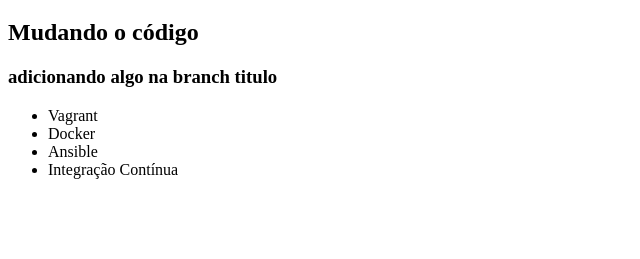
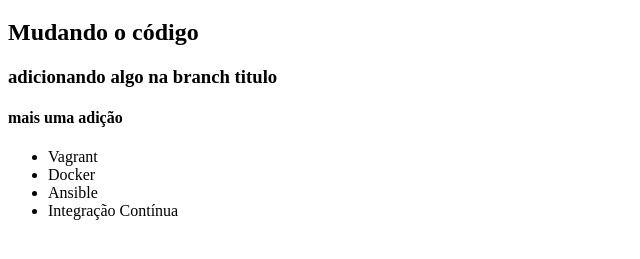
Before and after one commit to selenkko/teste, a plain HTML site: page index.html in a window 1280 px wide. Shown: the part 61-320 px from the top of the page, without its empty margins (0-640 px from the left). Drawn offline with Linux system fonts and the light colour scheme.

Commit message:
Mudança

```diff
--- a/index.html
+++ b/index.html
@@ -6,6 +6,7 @@
     <h1>Tentando aprender git</h1>
     <h2>Mudando o código</h2>
     <h3>adicionando algo na branch titulo</h3>
+    <h4>mais uma adição</h4>
 </head>
 <body>
     <ul>
```
